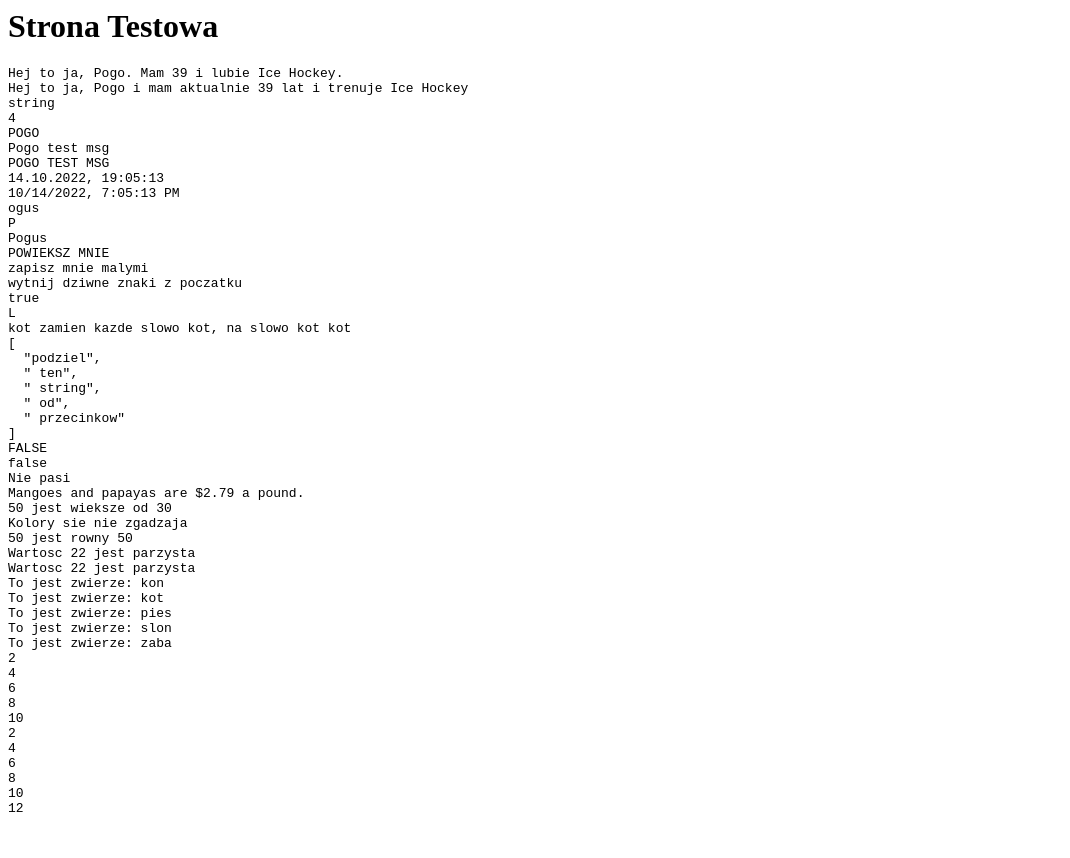
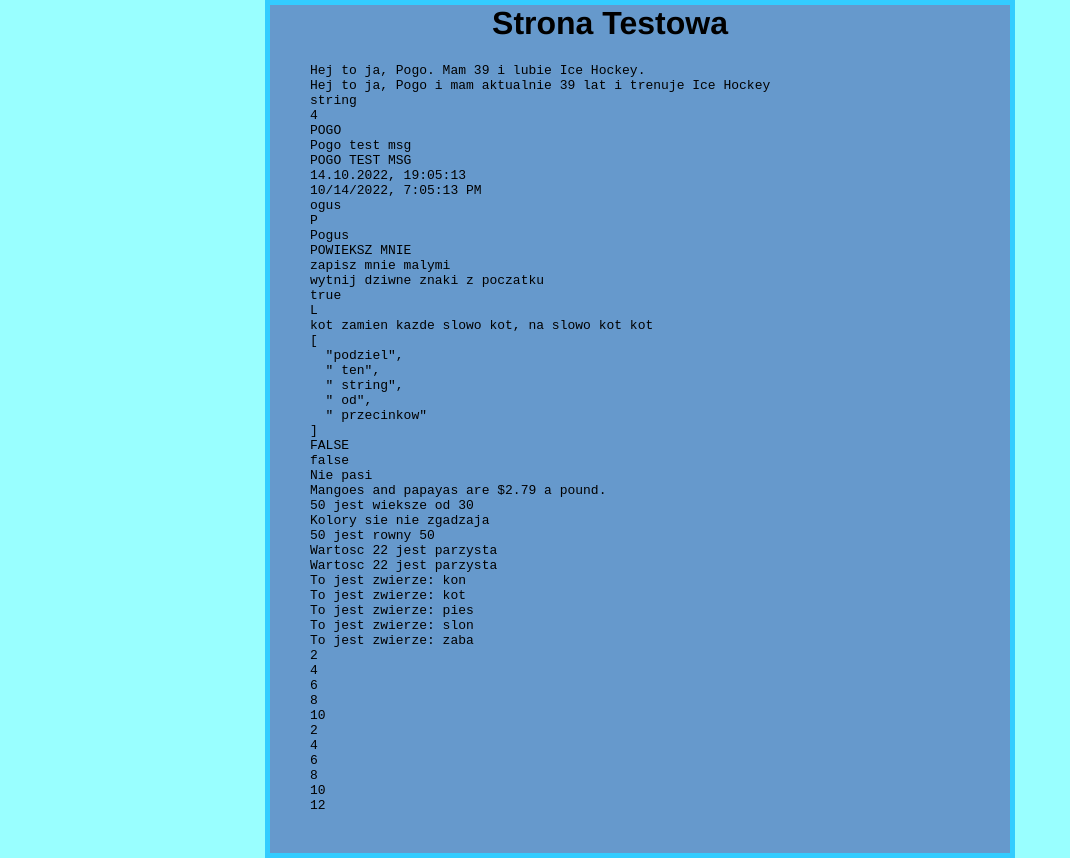
Before and after one commit to pogo1983/kursJS, a plain HTML site: page index.html in a window 1280 px wide. Shown: the whole page, without its empty margins (0-1070 px from the left). Before the commit the page ends 829 px from the top, so only its background shows below. Drawn offline with Linux system fonts and the light colour scheme.

Commit message:
css added

```diff
--- a/index.css
+++ b/index.css
@@ -0,0 +1,23 @@
+p {
+color:blue;
+font-family: 'Times New Roman', Times, serif;
+width: 105px;
+border: 10px solid blueviolet;
+}
+
+h1 {
+font-family: 'Franklin Gothic Medium', 'Arial Narrow', Arial, sans-serif;
+text-align-last: center;
+}
+
+html {
+    background-color: #99FFFF ;
+}
+
+body {
+    width: 600px;
+    margin: 0 auto;
+    background-color: #6699CC;
+    padding: 0 100px 40px 40px;
+    border: 5px solid #33CCFF;
+  }
--- a/index.html
+++ b/index.html
@@ -1,6 +1,8 @@
 <html>
 <head>
+    <!--<p>POGO</p>-->
     <h1>Strona Testowa</h1>
+    <link href="./index.css" rel="stylesheet" />
 </head>
 <body>
     <pre id="log"></pre>
```
